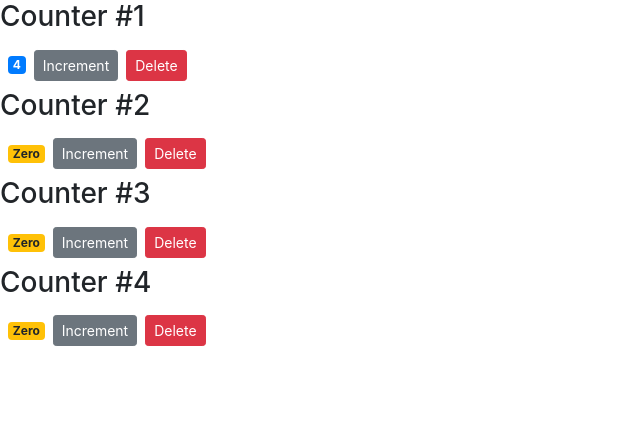
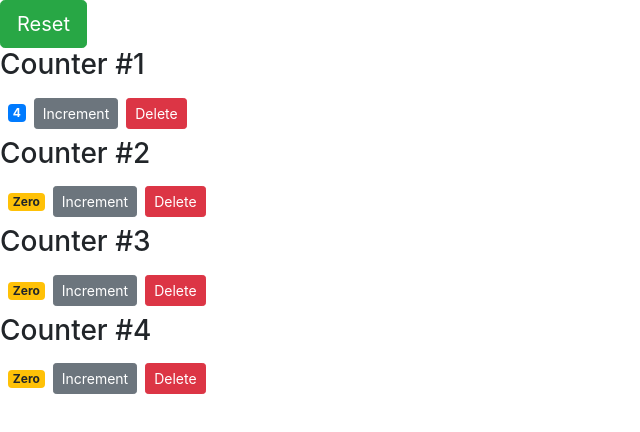
Before and after one commit to YousBen25/react-app-course, a React (Create React App) app: page / in a window 1280 px wide. Shown: the top 432 px of the page, without its empty margins (0-640 px from the left). Built offline with nearby package versions, Linux system fonts and the light colour scheme.

Commit message:
Single source of truth

```diff
--- a/src/Components/counters.jsx
+++ b/src/Components/counters.jsx
@@ -10,15 +10,25 @@
       { id: 4, value: 0 },
     ],
   };
+  handleReset = () => {
+    const counters = this.state.counters.map(c => {
+      c.value = 0;
+      return c;
+    });
+    this.setState({ counters });
+  };
 
   handleDelete = (counterId) => {
-    const counters = this.state.counters.filter(c => c.id !== counterId);
+    const counters = this.state.counters.filter((c) => c.id !== counterId);
     this.setState({ counters });
   };
 
   render() {
     return (
       <div>
+        <button onClick={this.handleReset} className="btn btn-success btn-lg">
+          Reset
+        </button>
         {this.state.counters.map((counter) => (
           <Counter
             key={counter.id}
```
